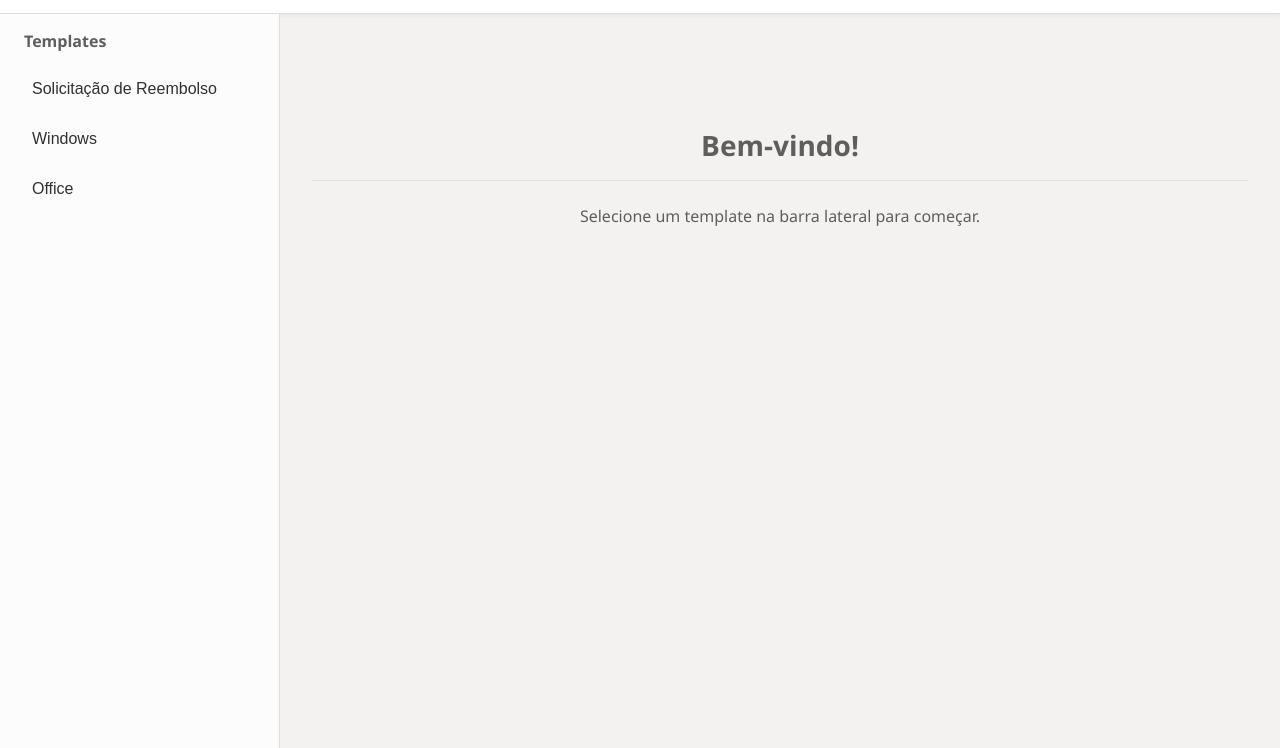
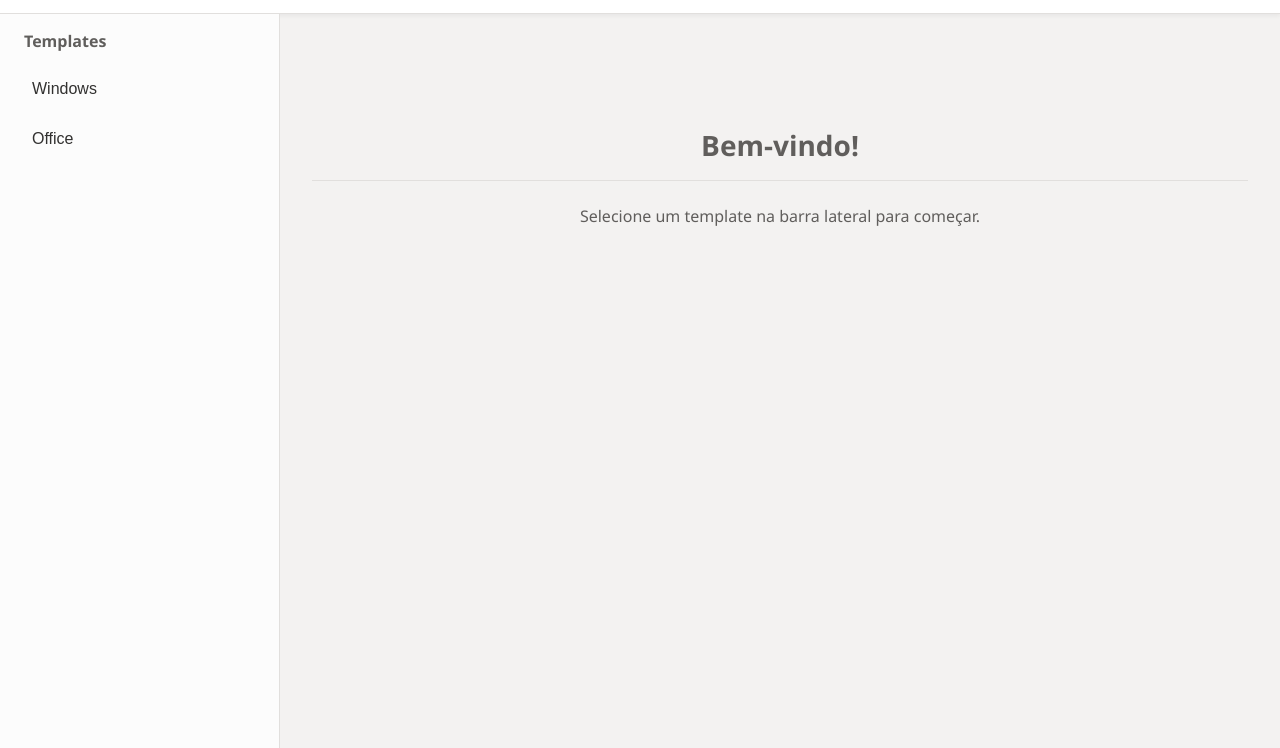
Before and after one commit to marcelooo616/TAXIONOMIA_WEB, a plain HTML site: page Case Note Tool MLCSv2.html in a window 1280 px wide. Shown: the part 52-800 px from the top of the page. Drawn offline with Linux system fonts and the light colour scheme.

Commit message:
refactor: Remove a funcionalidade de Reembolso da ferramenta
Remove o template 'Solicitação de Reembolso' e toda a lógica associada da estrutura principal da Case Note Tool.

A funcionalidade foi extraída para um componente separado ou descontinuada para focar a ferramenta exclusivamente na geração de notas de caso para Windows e Office.

Alterações específicas:
- Removido o objeto 'reembolso' da configuração 'AppData'.
- Removidas as funções auxiliares específicas de reembolso ('validarPrazoReembolso', 'handleTipoReembolsoChange').
- Simplificada a lógica de renderização de formulários, que não precisa mais tratar os tipos de campo exclusivos do reembolso.

```diff
--- a/Case Note Tool MLCSv2.html
+++ b/Case Note Tool MLCSv2.html
@@ -294,7 +294,7 @@
     // 2.1 FONTE DA VERDADE: Configuração de todos os templates
     // Adicionar novos campos ou templates é tão fácil quanto editar este objeto.
     const AppData = {
-        reembolso: {
+        /*reembolso: {
             name: "Solicitação de Reembolso",
             generateNote: (form) => {
                 const sr = form.sr || "[SR não preenchido]";
@@ -335,7 +335,7 @@
                 { id: 'aviso-prazo', type: 'warningbox' },
                 { id: 'observacao', label: 'Observação', type: 'textarea', placeholder: 'Detalhes adicionais...' },
             ]
-        },
+        },*/
         windows: {
             name: "Windows",
             generateNote: (form) => {
```
